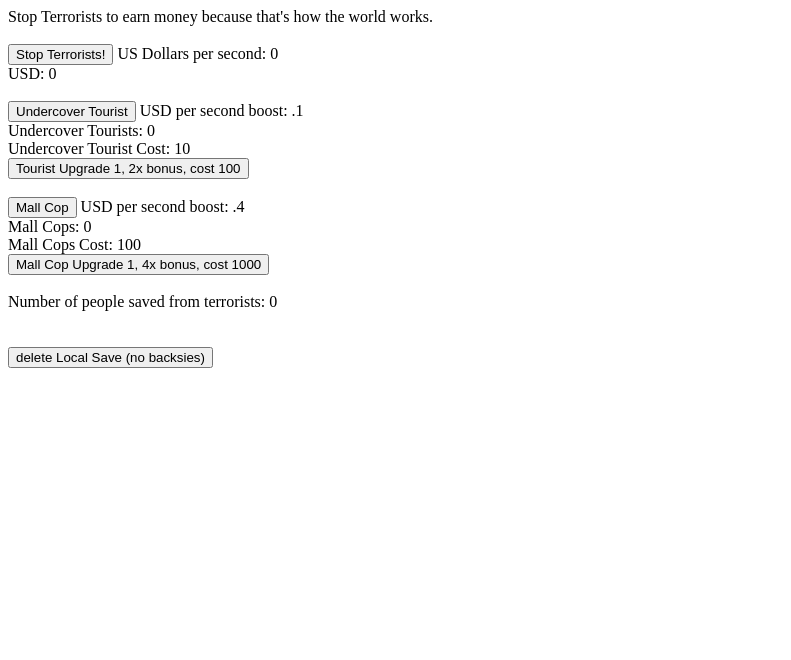
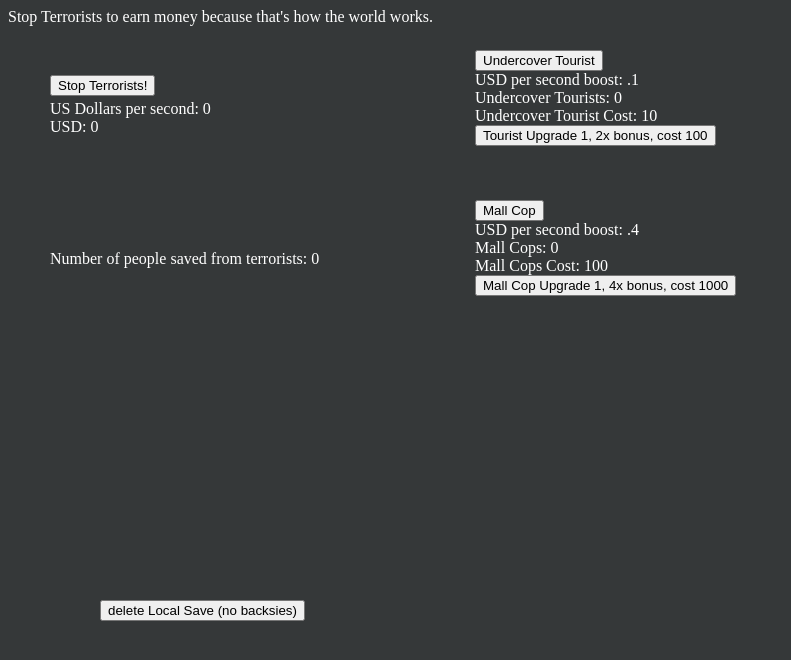
Before and after one commit to Greg-Lewis/cyrilclicker, a plain HTML site: page index.html in a window 1280 px wide. Shown: the whole page, without its empty margins (0-791 px from the left). Drawn offline with Linux system fonts and the light colour scheme.

Commit message:
lots of stuff but initiall css changes

```diff
--- a/index.html
+++ b/index.html
@@ -1,49 +1,49 @@
 <html>
 	<head>
-		<meta http-equiv="Content-Type" content="text/html;charset=utf-8" rel="stylesheet" type="text/css" href="interface.css" />
+		<meta http-equiv="Content-Type" content="text/html;charset=utf-8"/>
+
 		<title>White House Danger 19</title>
 	</head>
 	<body>
+		<link type="text/css" rel="stylesheet" href="interface.css" />
+		<div style="color:#ffffff">
+
 		Stop Terrorists to earn money because that's how the world works.
-		<br />
-		<br />
-		<button onclick="cyrilClick(1)">Stop Terrorists!</button>
-		US Dollars per second: <span id = "DPS">0</span>
-		<br />
-		USD: <span id = "USD">0</span>
-		<br />
-		<br />
+		</div>
+		<button class = "stopterrorists" onclick="cyrilClick(1)" >Stop Terrorists!</button>
+
+		<div class="DPSUSD">
+			US Dollars per second: <span id = "DPS">0</span>
+			<br />
+			USD: <span id = "USD">0</span>
+		</div>
 
 
 
+		<div class="touristSection">
+			<button onclick = "buyTourist()">Undercover Tourist</button><br />
+			USD per second boost: <span id = "touristDPS">.1</span><br />
+			Undercover Tourists: <span id="tourists">0</span><br />
+			Undercover Tourist Cost: <span id="touristCost">10</span><br />
+			<button id = "tu1"onclick = "touristUpgrade1()"> Tourist Upgrade 1, 2x bonus, cost 100 </button>
+		</div>
 
-		<button onclick = "buyTourist()">Undercover Tourist</button>
-		USD per second boost: <span id = "touristDPS">.1</span>
-		<br />
-		Undercover Tourists: <span id="tourists">0</span>
-		<br />
-		Undercover Tourist Cost: <span id="touristCost">10</span>
-		<br />
-		<button id = "tu1"onclick = "touristUpgrade1()"> Tourist Upgrade 1, 2x bonus, cost 100 </button>
-		<br />
-		<br />
+		<div class="mallcopSection">
+			<button onclick = "buyMallCop()">Mall Cop </button><br />
+			USD per second boost: <span id = "mallCopDPS">.4</span><br />
+			Mall Cops: <span id="mallCops">0</span><br />
+			Mall Cops Cost: <span id="mallCopsCost">100</span><br />
+			<button id = "mcu1" onclick = "mallCopUpgrade1()">Mall Cop Upgrade 1, 4x bonus, cost 1000 </button>
 
+		</div>
 
-		<button onclick = "buyMallCop()">Mall Cop </button>
-		USD per second boost: <span id = "mallCopDPS">.4</span>
-		<br />
-		Mall Cops: <span id="mallCops">0</span>
-		<br />
-		Mall Cops Cost: <span id="mallCopsCost">100</span>
-		<br />
-		<button id = "mcu1" onclick = "mallCopUpgrade1()">Mall Cop Upgrade 1, 4x bonus, cost 1000 </button>
-		<br />
-		<br />
-		Number of people saved from terrorists: <span id="peopleSaved">0</span>
-		<br />
-		<br />
-		<br />
-		<button onclick = "deleteLocalSave()"> delete Local Save (no backsies)</button>
+		<div class="peopleSaved">
+			Number of people saved from terrorists: <span id="peopleSaved">0</span>
+		</div>
+
+		<div class="deleteButton">
+			<button onclick = "deleteLocalSave()"> delete Local Save (no backsies)</button>
+		</div>
 
 
 
--- a/interface.css
+++ b/interface.css
@@ -0,0 +1,40 @@
+body {
+	background-color: #353839;
+}
+
+.stopterrorists {
+	position: fixed;
+	left: 50px;
+	top: 75px;
+
+}
+.DPSUSD{
+	position: fixed;
+	left:50px;
+	top:100px;
+	color: #ffffff;
+}
+.touristsection{
+	position: fixed;
+	left: 475px;
+	top: 50px;
+	color: #ffffff;
+}
+.mallcopSection{
+	position:fixed;
+	left:475px;
+	top:200px;
+	color:#ffffff;
+}
+.deleteButton{
+	position: fixed;
+	left: 100px;
+	top: 600px;
+	color:#ffffff;
+}
+.peopleSaved{
+	position:fixed;
+	left:50px;
+	top:250px;
+	color:#ffffff;
+}
--- a/main.js
+++ b/main.js
@@ -106,7 +106,7 @@ function saveGame(){
 	localStorage.setItem("WHDSAVE", JSON.stringify(WHDSAVE));
 }
 function getDPS(){
-	return ((mallCops*mallCopDPS) + (tourists*touristDPS));
+	return ((mallCops*mallCopDPS*mallCopMult) + (tourists*touristDPS*touristMult));
 }
 function getSaved(){
 	return peopleSaved;
@@ -130,17 +130,35 @@ function load(currentTime){
 	}
 	if (typeof saveGame.peopleSaved !== "undefined"){
 		peopleSaved = saveGame.peopleSaved;
-		document.getElementById("peopleSaved").innerHTML = Math.floor(peopleSaved);
 	}
-	document.getElementById("DPS").innerHTML = Math.round(getDPS()*10)/10;
 
 	if (typeof saveGame.saveTime !== "undefined"){
 		if (saveGame.saveTime <= currentTime){
 			var secondsPassed = ((currentTime/1000) - (saveGame.saveTime/1000));
-			USD += secondsPassed*getDPS()*.5;//half DPS while closed
+			var passedValues = secondsPassed * getDPS() * .5;
+			USD += passedValues;//half DPS while closed
+			peopleSaved +=passedValues;
+		}
+	}
+
+
+	if (typeof saveGame.tu1Bought !== "undefined"){
+		if (saveGame.tu1Bought == true){
+			touristMult += 1;
+			document.getElementById("tu1").style.visibility = 'hidden';
+		}
+	}
+	if (typeof saveGame.tu1Bought !== "undefined"){
+		if (saveGame.tu1Bought == true){
+			mallCopMult += 3;
+			document.getElementById("mcu1").style.visibility = 'hidden';
 		}
 	}
 	document.getElementById("USD").innerHTML = Math.round(USD*10)/10;
+	document.getElementById("peopleSaved").innerHTML = Math.floor(peopleSaved);
+	document.getElementById("DPS").innerHTML = Math.round(getDPS()*10)/10;
+
+
 
 
 }
@@ -149,19 +167,27 @@ function deleteLocalSave(){
 	localStorage.removeItem("WHDSAVE");
 }
 
+//upgrade amount = to 1 less than desired multiplier. ie. 4x bonus means touristmult +=3
 function touristUpgrade1(){
 	if (USD > 100 && tu1Bought == false){
 		tu1Bought = true;
-		touristMult += 2;
+		touristMult += 1;
+		USD -= 100;
 		document.getElementById("tu1").style.visibility = 'hidden';
+		document.getElementById("DPS").innerHTML = Math.round(getDPS()*10)/10;
+		document.getElementById("USD").innerHTML = Math.round(USD*10)/10;
 	}
 
 }
 function mallCopUpgrade1(){
 	if (USD > 1000 && mcu1Bought == false){
 		mcu1Bought = true;
-		mallCopMult += 4;
+		mallCopMult += 3;
+		USD -=1000;
 		document.getElementById("mcu1").style.visibility = 'hidden';
+		document.getElementById("DPS").innerHTML = Math.round(getDPS()*10)/10;
+		document.getElementById("USD").innerHTML = Math.round(USD*10)/10;
+
 	}
 
 }
```
